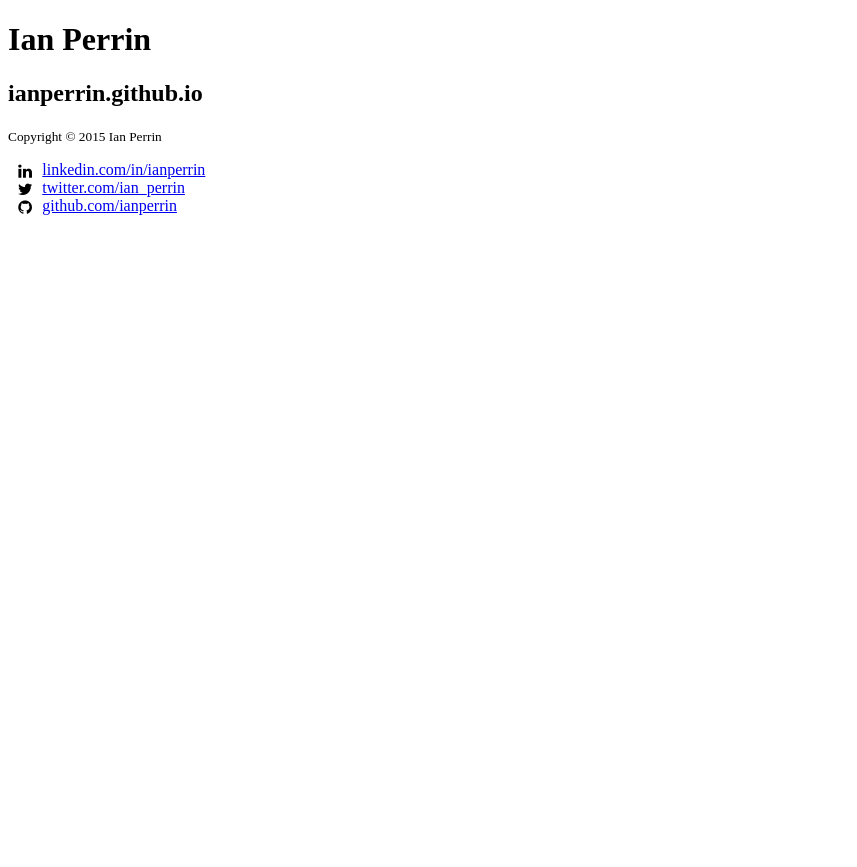
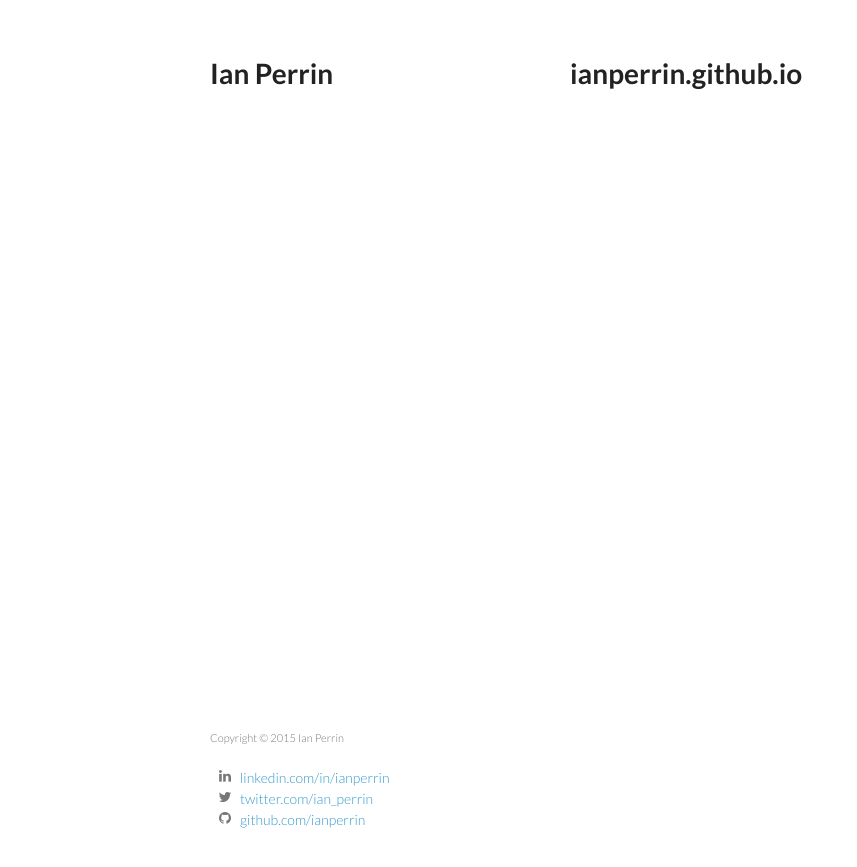
Before and after one commit to ianperrin/ianperrin.github.io, a Jekyll site: the page built from index.html, in a window 1280 px wide. Shown: the top 867 px of the page, without its empty margins (0-857 px from the left). Built offline with Jekyll 4.4.1, drawn with Linux system fonts in a browser that asks for light colours; nearby versions of some CDN libraries.

Commit message:
Update default.html

```diff
--- a/_layouts/default.html
+++ b/_layouts/default.html
@@ -14,8 +14,8 @@
 {% if page.description %}
     <meta name="description" content="{{ page.description}}" />
 {% endif %}
-    <link rel="stylesheet" href="css/styles.css">
-    <link rel="stylesheet" href="css/github-light.css">
+    <link rel="stylesheet" href="stylesheets/styles.css">
+    <link rel="stylesheet" href="stylesheets/github-light.css">
     <link rel="stylesheet" href="//maxcdn.bootstrapcdn.com/font-awesome/4.3.0/css/font-awesome.min.css">
     <meta name="viewport" content="width=device-width, initial-scale=1, user-scalable=no">
     <!--[if lt IE 9]>
```
